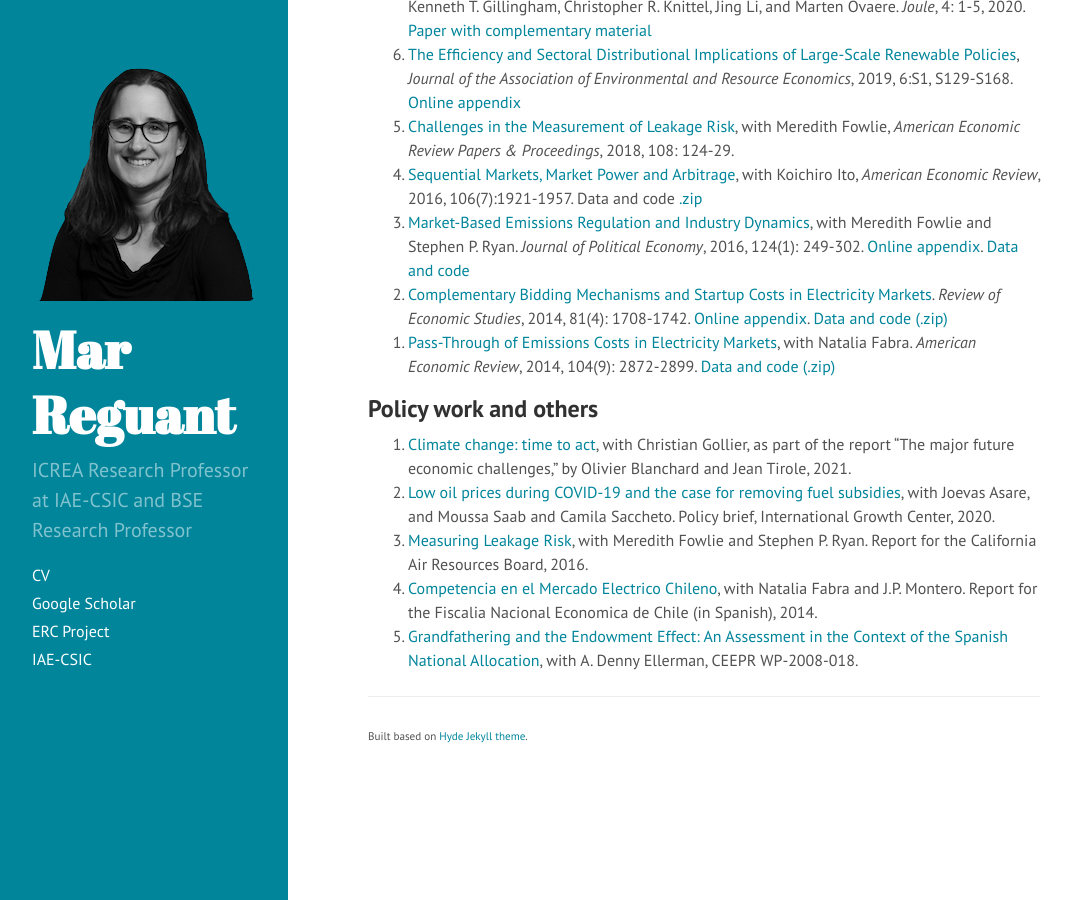
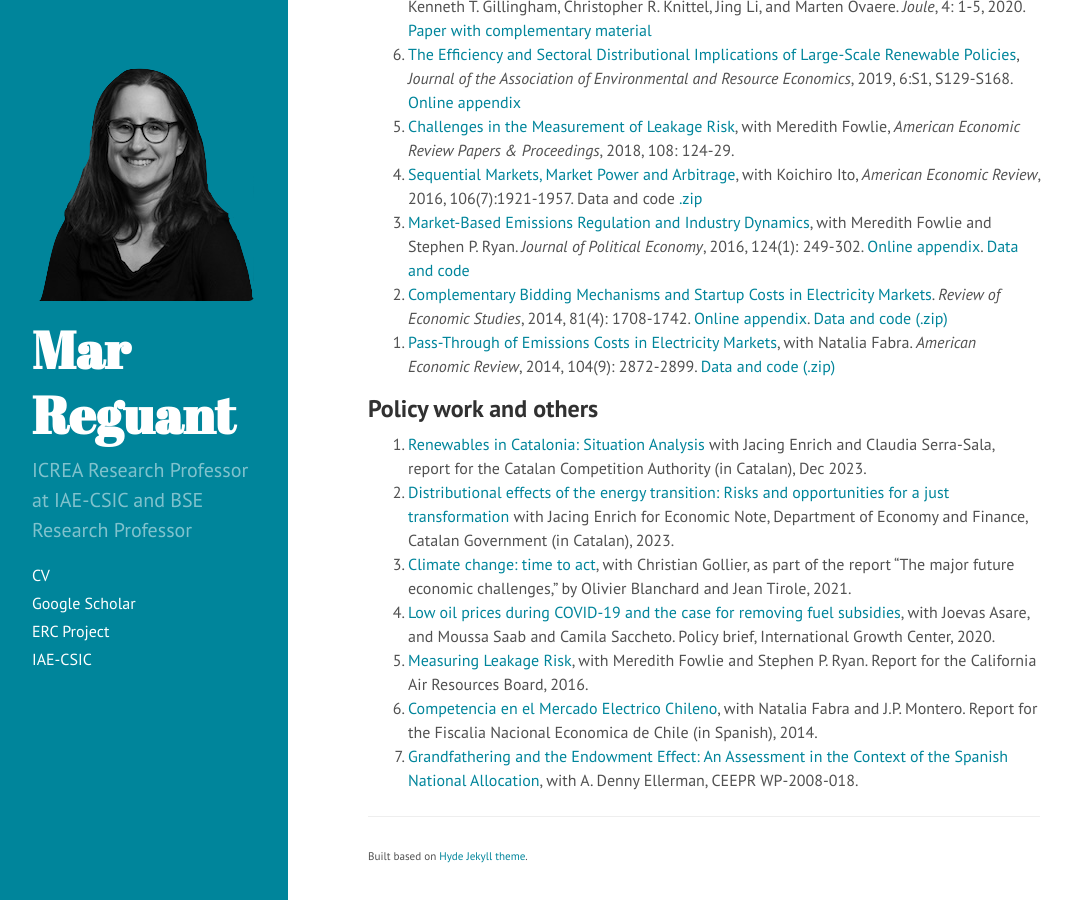
Before and after one commit to mreguant/mreguant.github.io, a Jekyll site: the page built from index.md, in a window 1280 px wide and 900 px high, scrolled down 1306 px. Shown: the whole window, without its empty margins (0-1072 px from the left). Built offline with Jekyll 4.4.1, drawn with Linux system fonts in a browser that asks for light colours; nearby versions of some CDN libraries.

Commit message:
Update index.md

```diff
--- a/index.md
+++ b/index.md
@@ -36,7 +36,9 @@ title: Home
 {: reversed="reversed"}
 
 ## Policy work and others
-1. [Climate change: time to act](https://www.strategie.gouv.fr/sites/strategie.gouv.fr/files/atoms/files/fs-2021-rapport-anglais-les_grands_defis_economiques-juin_1.pdf), with Christian Gollier, as part of the report "The major future economic challenges," by Olivier Blanchard and Jean Tirole, 2021.
+1. [Renewables in Catalonia: Situation Analysis](http://127.0.0.1:4000/erc-enecml/assets/papers/Enrich_2023_acco.pdf) with Jacing Enrich and Claudia Serra-Sala, report for the Catalan Competition Authority (in Catalan), Dec 2023.
+1. [Distributional effects of the energy transition: Risks and opportunities for a just transformation](http://127.0.0.1:4000/erc-enecml/assets/papers/Enrich_2023_nota.pdf) with Jacing Enrich for Economic Note, Department of Economy and Finance, Catalan Government (in Catalan), 2023.
+1. [Climate change: time to act](http://127.0.0.1:4000/erc-enecml/assets/papers/Gollier_2021.pdf), with Christian Gollier, as part of the report "The major future economic challenges," by Olivier Blanchard and Jean Tirole, 2021.
 2. [Low oil prices during COVID-19 and the case for removing fuel subsidies](https://mreguant.github.io/papers/Removing-Fuel-Subsidies-2020-Policy-brief.pdf), with Joevas Asare, and Moussa Saab and Camila Saccheto. Policy brief, International Growth Center, 2020.
 3. [Measuring Leakage Risk](http://www.arb.ca.gov/cc/capandtrade/meetings/20160518/ucb-intl-leakage.pdf), with Meredith Fowlie and Stephen P. Ryan. Report for the California Air Resources Board, 2016.
 4. [Competencia en el Mercado Electrico Chileno](http://www.fne.gob.cl/wp-content/uploads/2014/01/informe_final_FNE_Enero13_2014.pdf), with Natalia Fabra and J.P. Montero. Report for the Fiscalia Nacional Economica de Chile (in Spanish), 2014.
```
